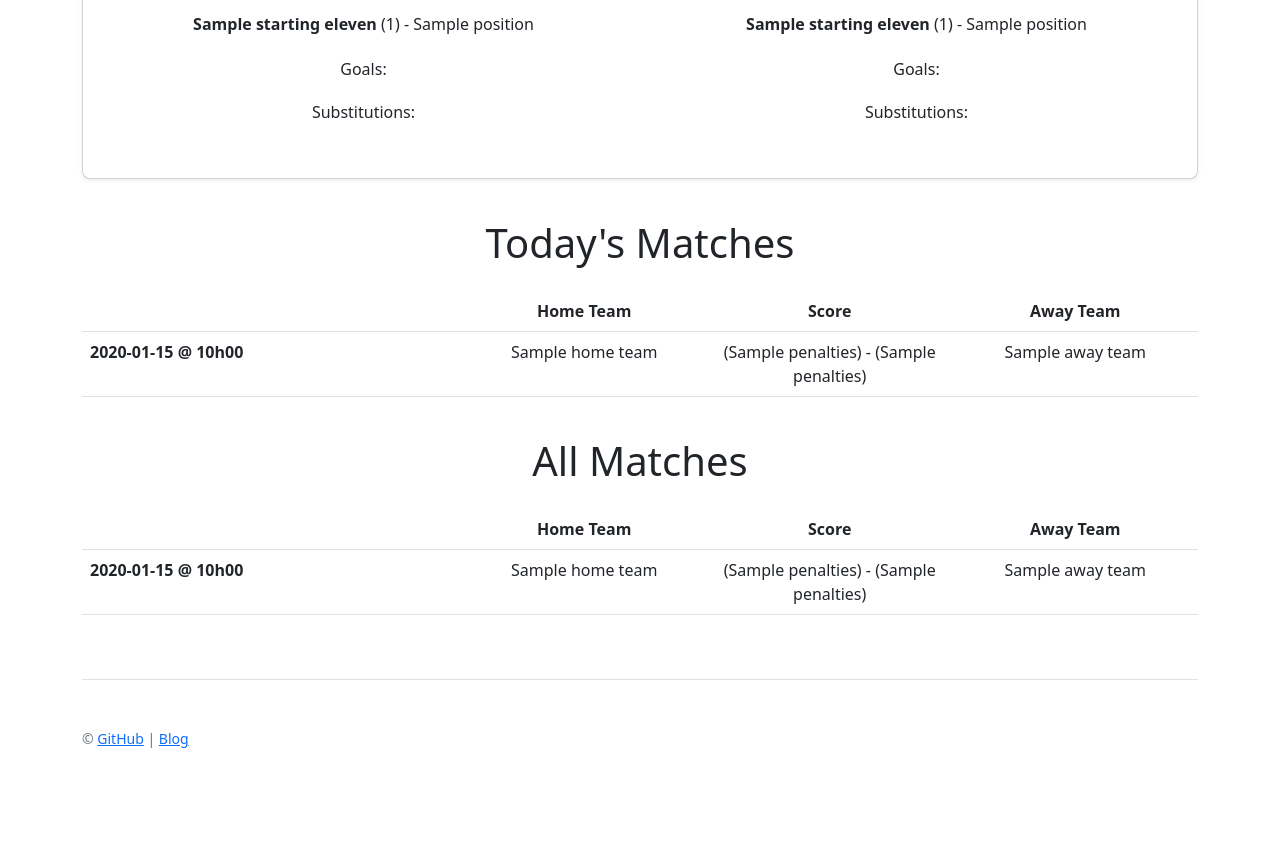
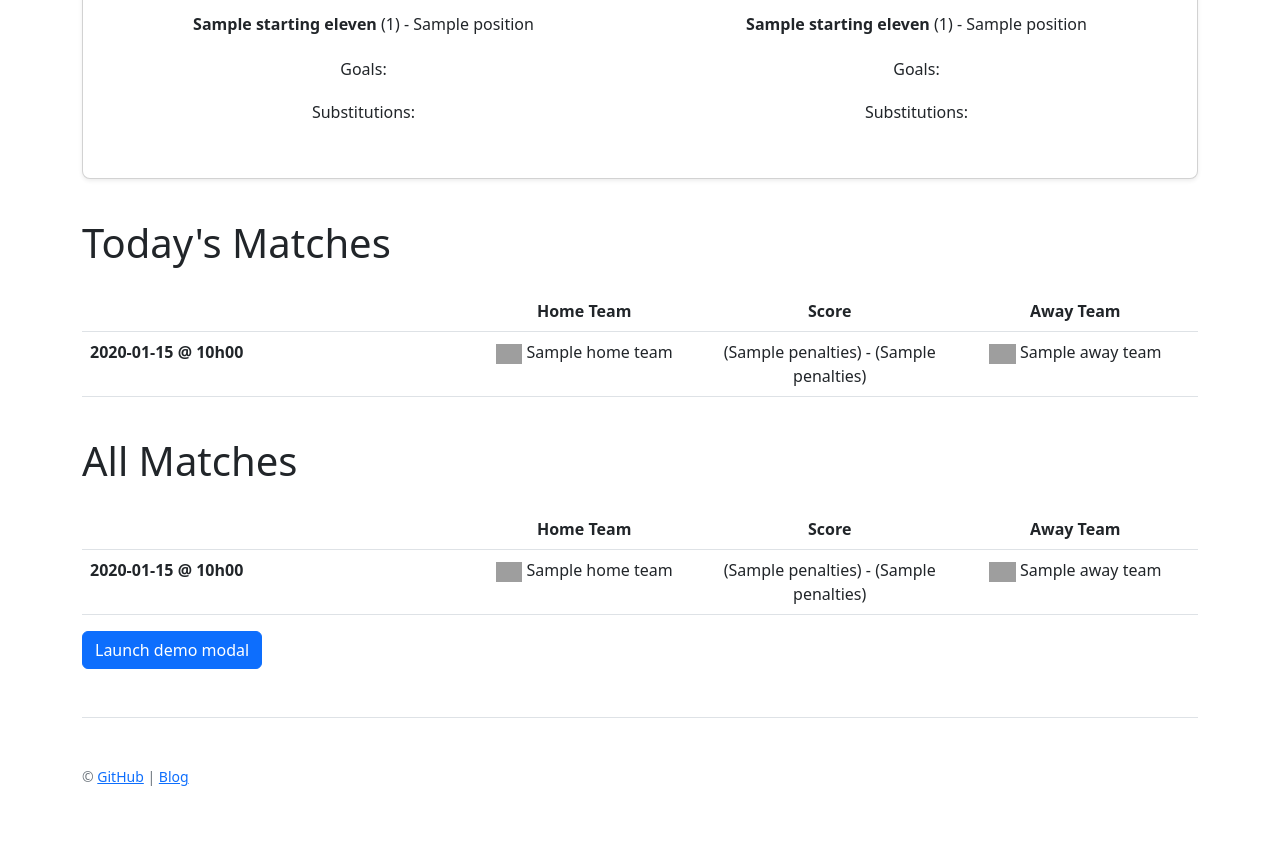
Before and after one commit to kaissb/worldcup-fastapi-2022, a FastAPI app: template templates/index.html in a window 1280 px wide. Shown: the part 632-1499 px from the top of the page. Before the commit the page ends 1380 px from the top, so only its background shows below. Run offline with FastAPI, Linux system fonts and the light colour scheme; the template is opened without the code that fills it: most values are stand-ins (such as "Sample title", 1, 10 or a date in 2020); grey boxes are pictures that could not be loaded.

Commit message:
added flags, started team endpoint

```diff
--- a/main.py
+++ b/main.py
@@ -17,3 +17,10 @@ async def index(request: Request):
         "_teams": teams().json(),
     }
     return templates.TemplateResponse("index.html", context)
+
+
+@app.get('/team/{code}')
+async def team_view(request: Request, code: str):
+    team_data = team(code).json()
+    print(team_data)
+    return 1
--- a/templates/index.html
+++ b/templates/index.html
@@ -205,10 +205,10 @@
         <div class="col">
             <div class="card mb-4 rounded-3 shadow-sm">
             <div class="card-header py-3">
-                <h4 class="my-0 fw-normal">No Score Available</h4>
+                <h4 class="my-0 fw-normal">Current Matches</h4>
             </div>
             <div class="card-body">
-                <h1 class="card-title pricing-card-title">No<small class="text-muted fw-light"> current match</small></h1>
+                <h1 class="card-title pricing-card-title">No<small class="text-muted fw-light"> current match at the moment</small></h1>
             </div>
             </div>
         </div>
@@ -216,7 +216,7 @@
     {% endif %}
 
 
-      <h2 class="display-6 text-center mb-4">Today's Matches</h2>
+      <h2 class="display-6 mb-4">Today's Matches</h2>
 
     <div class="table-responsive">
         <table class="table text-center">
@@ -238,11 +238,11 @@
                         {% elif m.stage_name == "Semi-final" %} Semi Finalist 1
                         {% elif m.stage_name == "Play-off for third place" %} Play-off for third place
                         {% elif m.stage_name == "Final" %} Finalist 1
-                        {% elif m.home_team_country == m.winner_code %} <span style="color:green;font-weight:600;">{{ m.home_team.name }}</span>
-                        {% elif m.away_team_country == m.winner_code %} <span style="color:red;font-weight:400;">{{ m.home_team.name }}</span>
-                        {% elif m.winner == "Draw" %} <span class="text-secondary">{{ m.home_team.name }}</span>
+                        {% elif m.home_team_country == m.winner_code %} <img src="https://countryflagsapi.com/png/{% if m.home_team.name == "Korea Republic" %}kor {% else %}{{ m.home_team.name }}{% endif %}" height="20px"/> <span style="color:green;font-weight:600;">{{ m.home_team.name }}</span>
+                        {% elif m.away_team_country == m.winner_code %} <img src="https://countryflagsapi.com/png/{% if m.home_team.name == "Korea Republic" %}kor {% else %}{{ m.home_team.name }}{% endif %}" height="20px"/> <span style="color:red;font-weight:400;">{{ m.home_team.name }}</span>
+                        {% elif m.winner == "Draw" %} <img src="https://countryflagsapi.com/png/{% if m.home_team.name == "Korea Republic" %}kor {% else %}{{ m.home_team.name }}{% endif %}" height="20px"/> <span class="text-secondary">{{ m.home_team.name }}</span>
                         {% else %}
-                        {{ m.home_team.name }}
+                        <img src="https://countryflagsapi.com/png/{% if m.home_team.name == "Korea Republic" %}kor {% else %}{{ m.home_team.name }}{% endif %}" height="20px"/> {{ m.home_team.name }}
                         {% endif %}
                     </td>
                     <td>
@@ -260,24 +260,26 @@
                         {% else %} Future Match
                         {% endif %}
                     </td>
-                <td>{% if m.stage_name == "Quarter-final" %} Quarter Finalist 2
+                    <td>
+                        {% if m.stage_name == "Quarter-final" %} Quarter Finalist 2
                         {% elif m.stage_name == "Round of 16" %} Round of 16
                         {% elif m.stage_name == "Semi-final" %} Semi Finalist 2
                         {% elif m.stage_name == "Play-off for third place" %} Play-off for third place
                         {% elif m.stage_name == "Final" %} Finalist 2
-                    {% elif m.away_team_country == m.winner_code %} <span style="color:green;font-weight:600;">{{ m.away_team.name }}</span>
-                    {% elif m.home_team_country == m.winner_code %} <span style="color:red;font-weight:400;">{{ m.away_team.name }}</span>
-                    {% elif m.winner == "Draw" %} <span class="text-secondary">{{ m.away_team.name }}</span>
+                        {% elif m.away_team_country == m.winner_code %} <img src="https://countryflagsapi.com/png/{% if m.away_team.name == "Korea Republic" %}kor {% else %}{{ m.away_team.name }}{% endif %}" height="20px"/> <span style="color:green;font-weight:600;">{{ m.away_team.name }}</span>
+                        {% elif m.home_team_country == m.winner_code %} <img src="https://countryflagsapi.com/png/{% if m.away_team.name == "Korea Republic" %}kor {% else %}{{ m.away_team.name }}{% endif %}" height="20px"/> <span style="color:red;font-weight:400;">{{ m.away_team.name }}</span>
+                        {% elif m.winner == "Draw" %} <img src="https://countryflagsapi.com/png/{% if m.away_team.name == "Korea Republic" %}kor {% else %}{{ m.away_team.name }}{% endif %}" height="20px"/> <span class="text-secondary">{{ m.away_team.name }}</span>
                         {% else %}
-                    {{ m.away_team.name }}
+                        <img src="https://countryflagsapi.com/png/{% if m.away_team.name == "Korea Republic" %}kor {% else %}{{ m.away_team.name }}{% endif %}" height="20px"/> {{ m.away_team.name }}
                         {% endif %}
+                    </td>
             </tr>
               {% endfor %}
           </tbody>
         </table>
       </div>
       <br>
-      <h2 class="display-6 text-center mb-4">All Matches</h2>
+      <h2 class="display-6 mb-4">All Matches</h2>
       <div class="table-responsive">
       <table class="table text-center">
         <thead>
@@ -298,11 +300,11 @@
                         {% elif m.stage_name == "Semi-final" %} Semi Finalist 1
                         {% elif m.stage_name == "Play-off for third place" %} Play-off for third place
                         {% elif m.stage_name == "Final" %} Finalist 1
-                        {% elif m.home_team_country == m.winner_code %} <span style="color:green;font-weight:600;">{{ m.home_team.name }}</span>
-                        {% elif m.away_team_country == m.winner_code %} <span style="color:red;font-weight:400;">{{ m.home_team.name }}</span>
-                        {% elif m.winner == "Draw" %} <span class="text-secondary">{{ m.home_team.name }}</span>
+                        {% elif m.home_team_country == m.winner_code %} <img src="https://countryflagsapi.com/png/{% if m.home_team.name == "Korea Republic" %}kor {% else %}{{ m.home_team.name }}{% endif %}" height="20px"/> <span style="color:green;font-weight:600;">{{ m.home_team.name }}</span>
+                        {% elif m.away_team_country == m.winner_code %} <img src="https://countryflagsapi.com/png/{% if m.home_team.name == "Korea Republic" %}kor {% else %}{{ m.home_team.name }}{% endif %}" height="20px"/> <span style="color:red;font-weight:400;">{{ m.home_team.name }}</span>
+                        {% elif m.winner == "Draw" %} <img src="https://countryflagsapi.com/png/{% if m.home_team.name == "Korea Republic" %}kor {% else %}{{ m.home_team.name }}{% endif %}" height="20px"/> <span class="text-secondary">{{ m.home_team.name }}</span>
                         {% else %}
-                        {{ m.home_team.name }}
+                        <img src="https://countryflagsapi.com/png/{% if m.home_team.name == "Korea Republic" %}kor {% else %}{{ m.home_team.name }}{% endif %}" height="20px"/> {{ m.home_team.name }}
                         {% endif %}
                     </td>
                     <td>
@@ -320,21 +322,47 @@
                         {% else %} Future Match
                         {% endif %}
                     </td>
-                <td>{% if m.stage_name == "Quarter-final" %} Quarter Finalist 2
+                    <td>
+                        {% if m.stage_name == "Quarter-final" %} Quarter Finalist 2
                         {% elif m.stage_name == "Round of 16" %} Round of 16
                         {% elif m.stage_name == "Semi-final" %} Semi Finalist 2
                         {% elif m.stage_name == "Play-off for third place" %} Play-off for third place
                         {% elif m.stage_name == "Final" %} Finalist 2
-                    {% elif m.away_team_country == m.winner_code %} <span style="color:green;font-weight:600;">{{ m.away_team.name }}</span>
-                    {% elif m.home_team_country == m.winner_code %} <span style="color:red;font-weight:400;">{{ m.away_team.name }}</span>
-                    {% elif m.winner == "Draw" %} <span class="text-secondary">{{ m.away_team.name }}</span>
+                        {% elif m.away_team_country == m.winner_code %} <img src="https://countryflagsapi.com/png/{% if m.away_team.name == "Korea Republic" %}kor {% else %}{{ m.away_team.name }}{% endif %}" height="20px"/> <span style="color:green;font-weight:600;">{{ m.away_team.name }}</span>
+                        {% elif m.home_team_country == m.winner_code %} <img src="https://countryflagsapi.com/png/{% if m.away_team.name == "Korea Republic" %}kor {% else %}{{ m.away_team.name }}{% endif %}" height="20px"/> <span style="color:red;font-weight:400;">{{ m.away_team.name }}</span>
+                        {% elif m.winner == "Draw" %} <img src="https://countryflagsapi.com/png/{% if m.away_team.name == "Korea Republic" %}kor {% else %}{{ m.away_team.name }}{% endif %}" height="20px"/> <span class="text-secondary">{{ m.away_team.name }}</span>
                         {% else %}
-                    {{ m.away_team.name }}
+                        <img src="https://countryflagsapi.com/png/{% if m.away_team.name == "Korea Republic" %}kor {% else %}{{ m.away_team.name }}{% endif %}" height="20px"/> {{ m.away_team.name }}
                         {% endif %}
+                    </td>
             </tr>
             {% endfor %}
         </tbody>
       </table>
+    </div>
+
+    <!-- Button trigger modal -->
+<button type="button" class="btn btn-primary" data-bs-toggle="modal" data-bs-target="#exampleModal">
+    Launch demo modal
+  </button>
+
+  <!-- Modal -->
+  <div class="modal fade" id="exampleModal" tabindex="-1" aria-labelledby="exampleModalLabel" aria-hidden="true">
+    <div class="modal-dialog">
+      <div class="modal-content">
+        <div class="modal-header">
+          <h1 class="modal-title fs-5" id="exampleModalLabel">sss</h1>
+          <button type="button" class="btn-close" data-bs-dismiss="modal" aria-label="Close"></button>
+        </div>
+        <div class="modal-body">
+          ...
+        </div>
+        <div class="modal-footer">
+          <button type="button" class="btn btn-secondary" data-bs-dismiss="modal">Close</button>
+          <button type="button" class="btn btn-primary">Save changes</button>
+        </div>
+      </div>
+    </div>
   </div>
   </main>
 
@@ -350,6 +378,6 @@
 </div>
 
 
-
+<script src="https://cdn.jsdelivr.net/npm/bootstrap@5.2.2/dist/js/bootstrap.bundle.min.js" integrity="sha384-OERcA2EqjJCMA+/3y+gxIOqMEjwtxJY7qPCqsdltbNJuaOe923+mo//f6V8Qbsw3" crossorigin="anonymous"></script>
   </body>
 </html>
```
Lines whose indentation alone changed are shown as unchanged.
